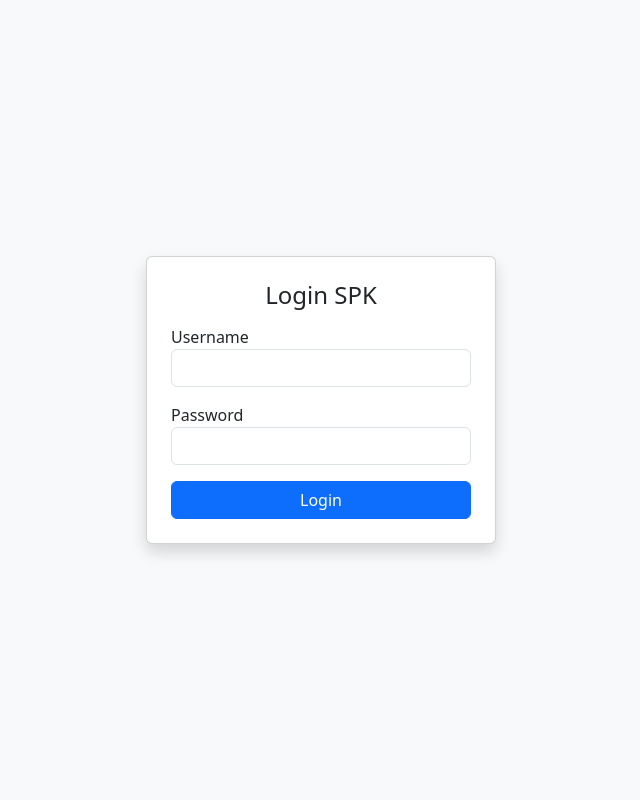
After one commit to mhdjanuar/saw-petshop-web, a PHP site: page /views/pages/login.php in a window 1280 px wide. The commit adds this page. Shown: the whole page, without its empty margins (319-959 px from the left). Run offline with PHP 8.4, Linux system fonts and the light colour scheme.

Commit message:
add login

```diff
--- /dev/null
+++ b/views/pages/login.php
@@ -0,0 +1,50 @@
+<?php
+session_start();
+include "../../config/database.php";
+
+
+$error = "";
+
+if (isset($_POST['login'])) {
+    $username = $conn->real_escape_string($_POST['username']);
+    $password = $conn->real_escape_string($_POST['password']);
+
+    $res = $conn->query("SELECT * FROM users WHERE username='$username' AND password='$password' LIMIT 1");
+    if ($res->num_rows > 0) {
+        $user = $res->fetch_assoc();
+        $_SESSION['user_id'] = $user['id'];
+        $_SESSION['name'] = $user['name'];
+        header("Location: /spk-saw-php");
+        exit;
+    } else {
+        $error = "Username atau password salah!";
+    }
+}
+?>
+
+<!DOCTYPE html>
+<html>
+<head>
+  <title>Login SPK</title>
+  <link href="https://cdn.jsdelivr.net/npm/bootstrap@5.3.2/dist/css/bootstrap.min.css" rel="stylesheet">
+</head>
+<body class="bg-light d-flex align-items-center justify-content-center vh-100">
+  <div class="card shadow p-4" style="width: 350px;">
+    <h4 class="text-center mb-3">Login SPK</h4>
+    <?php if($error): ?>
+      <div class="alert alert-danger"><?php echo $error; ?></div>
+    <?php endif; ?>
+    <form method="post">
+      <div class="mb-3">
+        <label>Username</label>
+        <input type="text" name="username" class="form-control" required>
+      </div>
+      <div class="mb-3">
+        <label>Password</label>
+        <input type="password" name="password" class="form-control" required>
+      </div>
+      <button type="submit" name="login" class="btn btn-primary w-100">Login</button>
+    </form>
+  </div>
+</body>
+</html>
```
Also changed, not shown: index.php (+12 -2 lines), views/layouts/header.php (+25 -6 lines).
